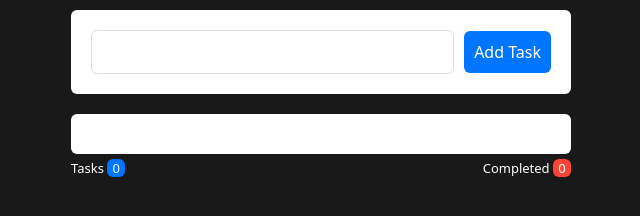
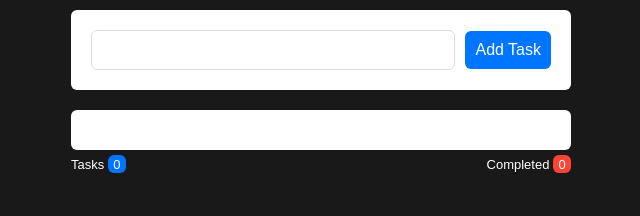
Before and after one commit to Gemy2050/To_Do_App, a plain HTML site: page index.html in a window 1280 px wide. Shown: the full height of the page, 319-959 px from the left. Drawn offline with Linux system fonts and the light colour scheme.

Commit message:
Modified

```diff
--- a/style.css
+++ b/style.css
@@ -2,7 +2,7 @@
   margin: 0;
   padding: 0;
   box-sizing: border-box;
-  font-family: system-ui;
+  font-family: Arial, Helvetica, sans-serif;
   outline: none;
 }
 body {
```
